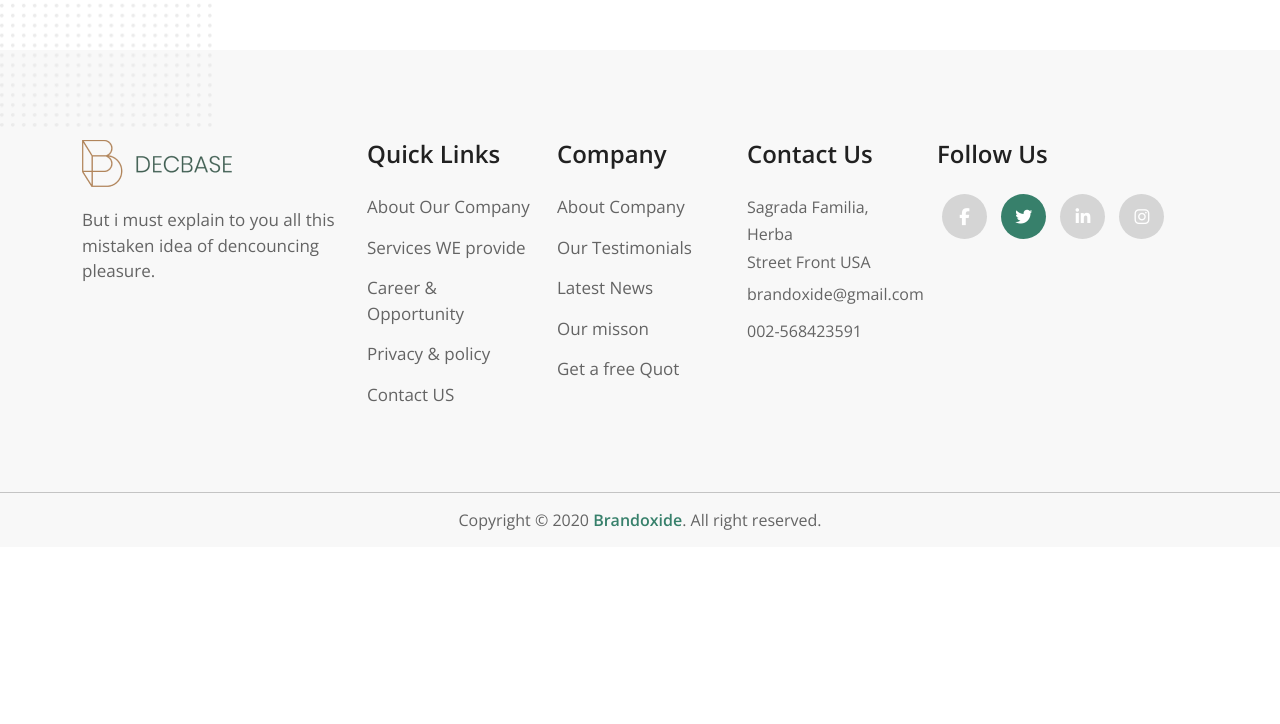
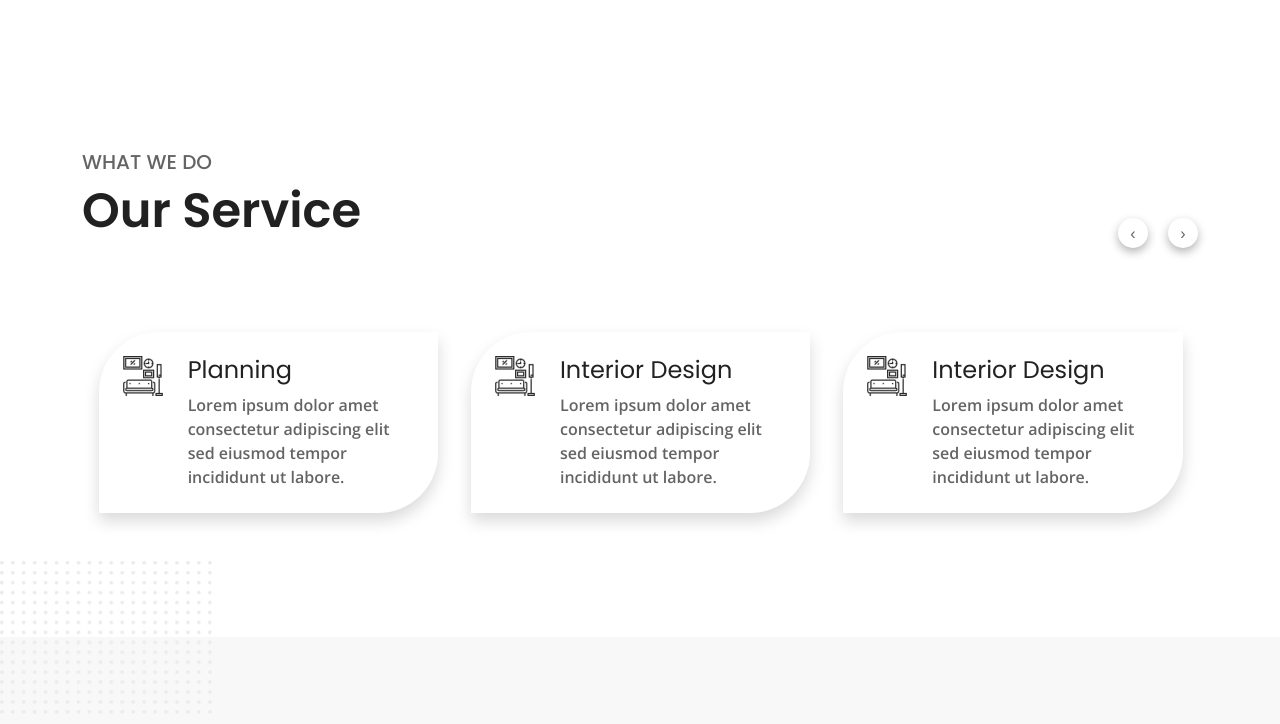
Before and after one commit to rashadulalam/decbase, a plain HTML site: page index.html in a window 1280 px wide. Shown: the part 640-1364 px from the top of the page. Before the commit the page ends 1187 px from the top, so only its background shows below. Drawn offline with nearby package versions, Linux system fonts and the light colour scheme.

Commit message:
Service area

```diff
--- a/assets/js/decbase.js
+++ b/assets/js/decbase.js
@@ -1,16 +1,38 @@
-$('.owl-carousel').owlCarousel({
-    loop:true,
-    margin:10,
-    nav:true,
-    responsive:{
-        0:{
-            items:1
-        },
-        600:{
-            items:3
-        },
-        1000:{
-            items:5
+// $('.owl-carousel').owlCarousel({
+//     loop:true,
+//     margin:10,
+//     nav:true,
+//     responsive:{
+//         0:{
+//             items:1
+//         },
+//         600:{
+//             items:3
+//         },
+//         1000:{
+//             items:5
+//         }
+//     }
+// });
+
+$(document).ready(function() {
+    $('.service-list').owlCarousel({
+        loop: true,
+        margin: 1,
+        autoplay: true,
+        nav: true,
+        dots: false,
+        autoplayTimeout: 2000,
+        responsive: {
+            0: {
+                items: 1
+            },
+            600: {
+                items: 2
+            },
+            1000: {
+                items: 3
+            }
         }
-    }
-});
+    })
+})
--- a/decbase.css
+++ b/decbase.css
@@ -4,7 +4,7 @@
  font-family: 'Poppins', sans-serif;
 */
 
-@import url('https://fonts.googleapis.com/css2?family=Open+Sans:wght@400;600&family=Poppins:wght@500;600&display=swap');
+@import url('https://fonts.googleapis.com/css2?family=Open+Sans:wght@400;600&family=Poppins:wght@400;500;600&display=swap');
 
 /*
  Basic css
@@ -56,6 +56,19 @@ h1, h2, h3, h4 {
     border-radius: 140px 0;
     z-index: -1;
 }
+.section-heading {
+
+}
+.section-heading h4{
+    text-transform: uppercase;
+    color: #646464;
+    font-size: 20px;
+}
+.section-heading h3 {
+    text-transform: capitalize;
+    font-size: 48px;
+    font-weight: 600;
+}
 /* Header css */
 .header-area .nav-item {
     margin-left: 30px;
@@ -88,7 +101,7 @@ h1, h2, h3, h4 {
         border-radius: 10px;
         margin-top: 10px;
         text-align: center;
-    }
+        }
 }
 
 /*
@@ -115,6 +128,76 @@ h1, h2, h3, h4 {
 .hero-img {
 
 }
+
+/*
+ Services area css
+ */
+
+.service-area {
+    padding: 100px 0;
+}
+.service-list {
+    margin-top: 60px;
+    position: relative;
+}
+.single-service {
+    /* padding: 40px 20px 40px 35px; */
+    background: #FFFFFF;
+    /* box-shadow: 0px 8px 20px rgba(0, 0, 0, 0.14); */
+
+    border-radius: 60px 0px;
+    transition: 0.3s;
+}
+.service-image {
+    margin-right: 25px;
+}
+.service-image img {
+    width: 40px !important;
+    height: 40px !important;
+    display: block;
+}
+.service-text h3 {
+    font-weight:400;
+    font-size: 24px;
+}
+.service-text p {
+    font-weight: 600;
+    color: #646464;
+    margin: 0;
+}
+.single-service:hover {
+    background-color: #CAA892;
+    cursor: pointer;
+    color: #fff;
+}
+.single-service:hover .service-text h3,
+.single-service:hover .service-text p {
+    color: #fff;
+}
+.service-list .owl-nav {
+    position: absolute;
+    right: 0;
+    top: -90px;
+}
+.service-list .owl-nav button {
+    width: 30px;
+    height: 30px;
+    background-color: #fff !important;
+    color: #646464 !important;
+    text-align: center;
+    border-radius: 100%;
+    margin-left: 20px;
+    box-shadow: 0 4px 10px rgba(0, 0, 0, .3);
+    cursor: pointer;
+    transition: 0.3s;
+}
+.service-list .owl-nav button:hover {
+    background-color: #37806B !important;
+    color: #fff !important;
+}
+
+
+
 
 /*
  Footer css
--- a/index.html
+++ b/index.html
@@ -82,6 +82,81 @@
       </div>
      </section>
      <!-- end hero -->
+
+     <!-- start service area -->
+     <section class="service-area">
+      <div class="container">
+        <div class="row">
+            <div class="col-lg-6">
+              <div class="section-heading">
+                <h4>what we do</h4>
+                <h3>our service</h3>
+              </div>
+            </div> <!-- end col-lg-6 -->
+
+        </div>
+        <div class="row">
+          <div class="col-lg-12">
+            <div class="service-list owl-carousel">
+              <div class="single-service-area px-3 py-4">
+                <div class="single-service d-flex shadow p-4">
+                  <div class="service-image">
+                    <img src="assets/img/inderior-design.png" alt="Interior Design">
+                  </div>
+                  <div class="service-text">
+                    <h3>Interior Design</h3>
+                    <p>Lorem ipsum dolor amet consectetur
+                      adipiscing elit sed eiusmod tempor
+                      incididunt ut labore.</p>
+                  </div>
+                </div> <!-- end single-service-->
+              </div>
+              <div class="single-service-area px-3 py-4">
+                <div class="single-service d-flex shadow p-4">
+                  <div class="service-image">
+                    <img src="assets/img/inderior-design.png" alt="Interior Design">
+                  </div>
+                  <div class="service-text">
+                    <h3>Architecture</h3>
+                    <p>Lorem ipsum dolor amet consectetur
+                      adipiscing elit sed eiusmod tempor
+                      incididunt ut labore.</p>
+                  </div>
+                </div> <!-- end single-service-->
+              </div>
+              <div class="single-service-area px-3 py-4">
+                <div class="single-service d-flex shadow p-4">
+                  <div class="service-image">
+                    <img src="assets/img/inderior-design.png" alt="Interior Design">
+                  </div>
+                  <div class="service-text">
+                    <h3>Planning</h3>
+                    <p>Lorem ipsum dolor amet consectetur
+                      adipiscing elit sed eiusmod tempor
+                      incididunt ut labore.</p>
+                  </div>
+                </div> <!-- end single-service-->
+              </div>
+              <div class="single-service-area px-3 py-4">
+                <div class="single-service d-flex shadow p-4">
+                  <div class="service-image">
+                    <img src="assets/img/inderior-design.png" alt="Interior Design">
+                  </div>
+                  <div class="service-text">
+                    <h3>Interior Design</h3>
+                    <p>Lorem ipsum dolor amet consectetur
+                      adipiscing elit sed eiusmod tempor
+                      incididunt ut labore.</p>
+                  </div>
+                </div> <!-- end single-service-->
+              </div>
+
+              </div>
+            </div>
+        </div>
+      </div>
+     </section>
+      <!-- end service area -->
 
     </main>
     <!-- End Main -->
```
Also changed, not shown: assets/img/inderior-design.png (renamed from assets/img/interior-design.png).
